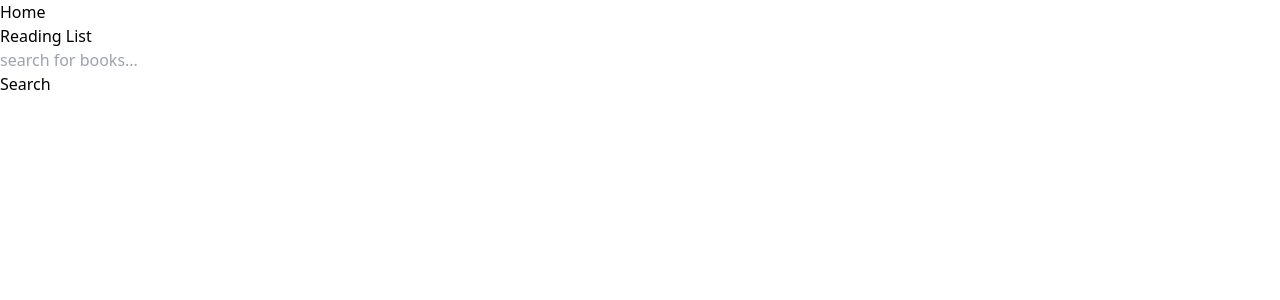
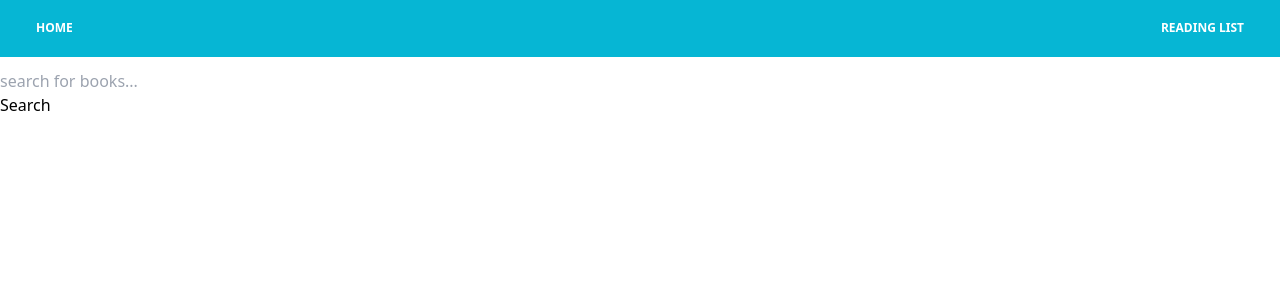
Before and after one commit to K-G-J/google-books, a React (Create React App) app: page / in a window 1280 px wide. Shown: the top 300 px of the page. Built offline with nearby package versions, Linux system fonts and the light colour scheme.

Commit message:
minimum nav styling

```diff
--- a/src/components/Navbar.tsx
+++ b/src/components/Navbar.tsx
@@ -1,17 +1,42 @@
 import { FC } from 'react';
 import { Link } from 'react-router-dom';
 
+const styles = {
+  nav: `relative flex flex-wrap items-center justify-between px-2 py-3 bg-cyan-500 mb-3`,
+  navContainer: `container px-4 mx-auto flex flex-wrap items-center justify-between`,
+  navDiv: `w-full relative flex justify-between lg:w-auto lg:static lg:block lg:justify-start`,
+  navLink: `px-3 py-2 flex items-center text-xs uppercase font-bold leading-snug text-white hover:opacity-75`,
+  navFlex: `lg:flex flex-grow items-center flex`,
+  navUl: `flex flex-col lg:flex-row list-none lg:ml-auto`
+};
+
 export const Navbar: FC = (): JSX.Element => {
   return (
-    <nav>
-      <ul>
-        <li>
-          <Link to="/">Home</Link>
-        </li>
-        <li>
-          <Link to="/readinglist">Reading List</Link>
-        </li>
-      </ul>
-    </nav>
+    <>
+      <nav className={styles.nav}>
+        <div className={styles.navContainer}>
+          <div className={styles.navDiv}>
+            <Link
+              className={styles.navLink}
+              to="/"
+            >
+              Home
+            </Link>
+          </div>
+          <div className={styles.navFlex}>
+            <ul className={styles.navUl}>
+              <li>
+                <Link
+                  className={styles.navLink}
+                  to="/readinglist"
+                >
+                  Reading List
+                </Link>
+              </li>
+            </ul>
+          </div>
+        </div>
+      </nav>
+    </>
   );
 };
```
